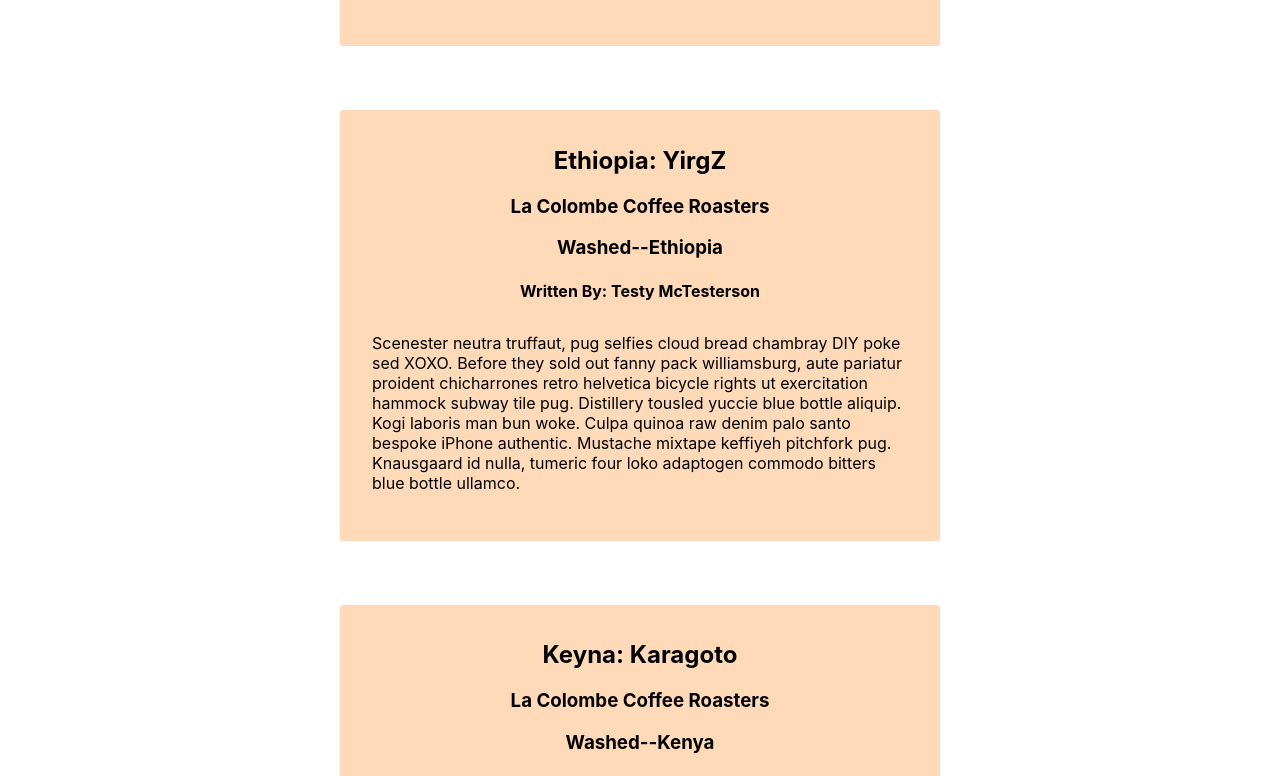
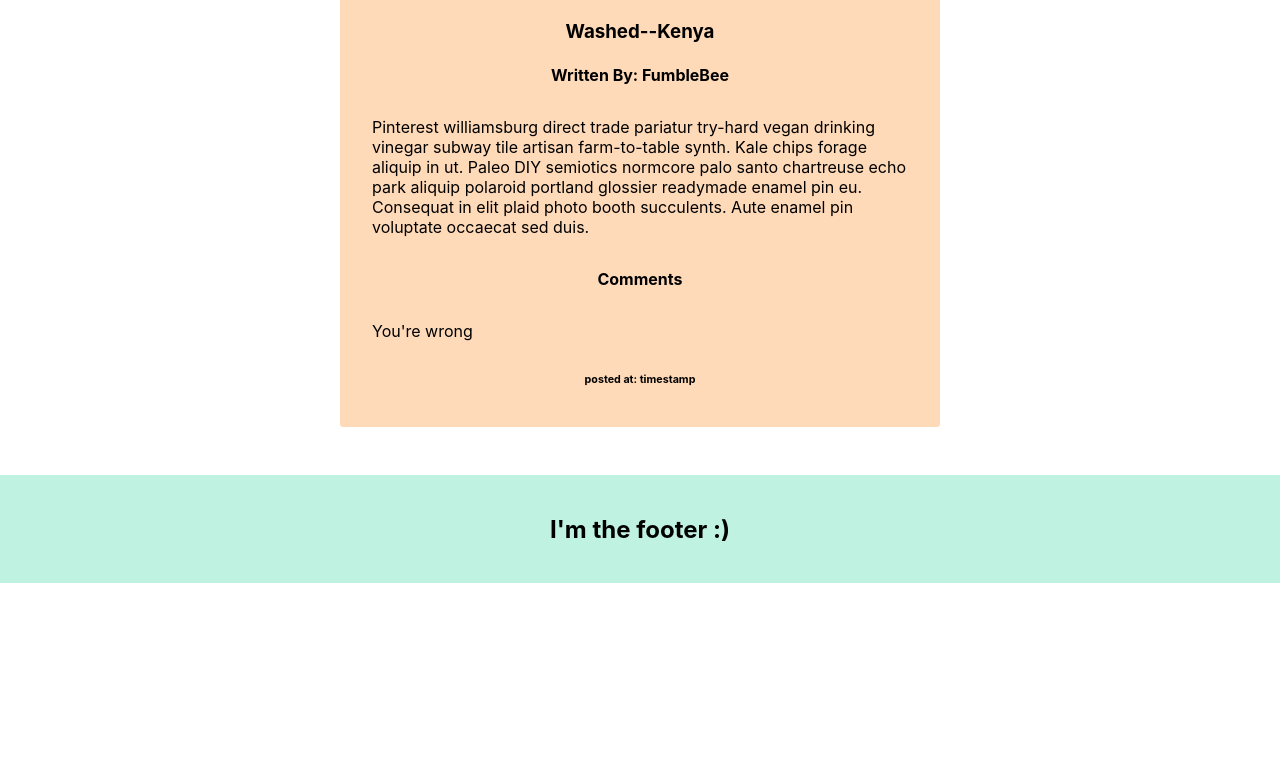
Before and after one commit to fumbl3b/cuppr-client, a React (Create React App) app: page /Reviews in a window 1280 px wide. Shown: the part 995-1771 px from the top of the page. After the commit the page ends 1578 px from the top, so only its background shows below. Built offline with nearby package versions, Linux system fonts and the light colour scheme.

Commit message:
fixed comment functionality

```diff
--- a/src/App.js
+++ b/src/App.js
@@ -17,8 +17,7 @@
   }
 
   render(){
-    let { navOptions, coffee_reviews } = this.state.STORE;
-    console.log(coffee_reviews);
+    let { navOptions, coffee_reviews, comments } = this.state.STORE;
     return (
       <div className='App'>
         <Header navOptions={navOptions} />
@@ -27,7 +26,7 @@
             <Route
               path='/Reviews'
               render={(props) => (
-                <ReviewList {...props} reviews={coffee_reviews} />
+                <ReviewList {...props} reviews={coffee_reviews} comments={comments}/>
               )}
             />
             <Route component={NotFound} />
--- a/src/Footer/Footer.css
+++ b/src/Footer/Footer.css
@@ -1,5 +1,6 @@
 footer {
   margin-top: 1em;
+  padding: 20px 0;
   text-align: center;
   background-color: rgb(191, 242, 225);
 }
--- a/src/Landing/Landing.css
+++ b/src/Landing/Landing.css
@@ -5,3 +5,7 @@
   border-radius: 3px;
   text-align: center;
 }
+
+.content-container > section {
+  display: flex;
+}
--- a/src/Landing/Landing.js
+++ b/src/Landing/Landing.js
@@ -1,6 +1,20 @@
 import React from 'react';
+import LeftContainer from '../Container/LeftContainer';
+import RightContainer from '../Container/RightContainer';
 import './Landing.css';
 
 export default function Landing () {
-  return <div className="content-container">I'm the landing component</div>;
+  return (
+    <div className="content-container">
+      <section>
+        <LeftContainer>
+          <h2>Welcome to Cuppr</h2>
+          <p>Read.  Write. Comment. Coffee!</p>
+        </LeftContainer>
+        <RightContainer>
+          <p>Et thundercats williamsburg, deserunt whatever sustainable ea migas af aesthetic. Enim quis street art hell of. Shaman aliqua kickstarter helvetica, master cleanse sed trust fund voluptate sustainable. Meh brunch tote bag cornhole. Bicycle rights ad coloring book adaptogen tousled sed. Glossier meggings fixie truffaut pabst, four loko est et fingerstache narwhal ullamco flannel qui mustache.</p>
+        </RightContainer>
+      </section>
+    </div >
+    );
 }
--- /dev/null
+++ b/src/NotFound/NotFound.css
@@ -0,0 +1,9 @@
+.not-found {
+  background-color: peachpuff;
+  margin: 2em;
+  padding: 1em 0;
+  border-radius: 3px;
+  text-align: center;
+  min-width: 90%;
+  min-height: 80vh;
+}
--- a/src/NotFound/NotFound.js
+++ b/src/NotFound/NotFound.js
@@ -1,9 +1,11 @@
 import React from 'react';
+import './NotFound.css';
 
 export default function NotFound () {
   return (
-    <div>
-      NOT FOUND COMPONENT
+    <div className='not-found'>
+      <h2>We're Sorry</h2>
+      <h4>Page not found</h4>
     </div>
   );
 }
--- /dev/null
+++ b/src/Review/Comment/Comment.js
@@ -0,0 +1,11 @@
+import React from 'react';
+
+export default function Comment (props) {
+  const { comment_body, timestamp } = props.comment;
+  return (
+    <div>
+      <p>{comment_body}</p>
+      <h6>posted at: {timestamp} </h6>
+    </div>
+  );
+}
--- a/src/Review/Review.js
+++ b/src/Review/Review.js
@@ -1,8 +1,12 @@
 import React from 'react';
+import Comment from './Comment/Comment'
 import './Review.css';
 
 export default function Review (props) {
-  let { review } = props;
+  let { review, comments } = props;
+
+  let commentsArr = comments.filter(comment => comment.review_id === review.id);
+
   return (
     <div className="review">
       <h2>{review.coffee_name}</h2>
@@ -10,6 +14,8 @@
       <h3>{review.process_method}--{review.coffee_origin}</h3>
       <h4>Written By: {review.user_name}</h4>
       <p>{review.review_body}</p>
+      <h4>Comments</h4>
+      {commentsArr.map(comment => <Comment key={comment.id} comment={comment} />)}
     </div>
   );
 }
--- a/src/ReviewList/ReviewList.js
+++ b/src/ReviewList/ReviewList.js
@@ -3,25 +3,15 @@
 import './ReviewList.css'
 
 export default function ReviewList(props) {
+  const { reviews, comments } = props;
   return (
     <div className='review-list'>
 
-      {props.reviews.map(review => {
+      {reviews.map(review => {
         return (
-          <Review key={review.id} review={review} />
+          <Review key={review.id} review={review} comments={comments}/>
         );
       })}
-
-      {[<Review review={props.reviews[0]} />,
-      <Review review={props.reviews[1]} />,
-      <Review review={props.reviews[0]} />,
-      <Review review={props.reviews[1]} />,
-      <Review review={props.reviews[0]} />,
-      <Review review={props.reviews[1]} />,
-      <Review review={props.reviews[0]} />,
-      <Review review={props.reviews[1]} />,
-      <Review review={props.reviews[0]} />,
-      <Review review={props.reviews[1]} />]}
     </div>
   );
 }
--- a/src/STORE.js
+++ b/src/STORE.js
@@ -68,6 +68,22 @@
       comment_body: 'I agree with your sentiment regarding the Ethiopian Coffee',
       timestamp: 'timestamp',
       active: true
+    },
+    {
+      id: 2,
+      review_id: 1,
+      user_id: 2,
+      comment_body: 'Thanks FumbleBee',
+      timestamp: 'timestamp',
+      active: true
+    },
+    {
+      id: 3,
+      review_id: 2,
+      user_id: 2,
+      comment_body: 'You\'re wrong',
+      timestamp: 'timestamp',
+      active: true
     }
   ],
   navOptions: [
```
